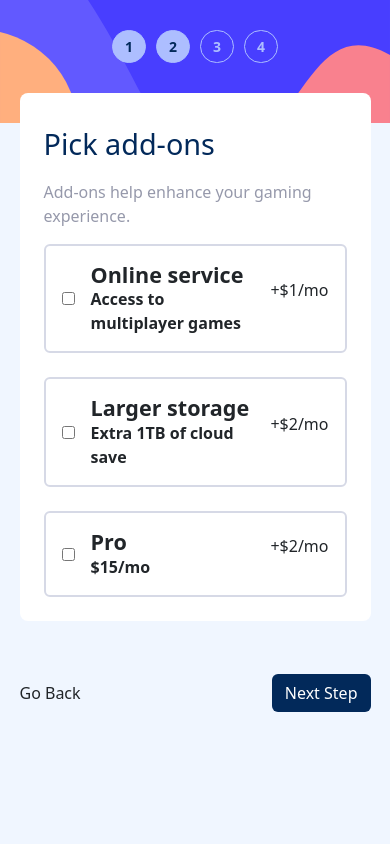
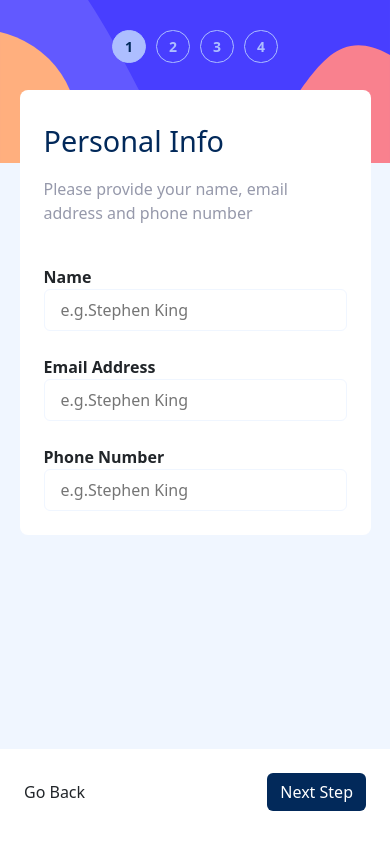
Before and after one commit to ObodoakorDavid/FM-Multi-Step-Form, a React (Create React App) app: page / in a window 390 px wide. Built offline with nearby package versions, Linux system fonts and the light colour scheme.

Commit message:
style: making it responsive

```diff
--- a/src/components/FirstPage.jsx
+++ b/src/components/FirstPage.jsx
@@ -4,18 +4,36 @@ import React from "react";
 
 const FirstPage = () => {
   return (
-    <div className="first-page pt-2">
+    <div className="first-page pt-4 d-flex flex-column gap-4">
       <div>
-        <label htmlFor="name">Name</label>
-        <input type="text" placeholder="e.g.Stephen King" />
+        <label className=" fw-semibold" htmlFor="name">
+          Name
+        </label>
+        <input
+          className=" w-100 p-2 ps-3 rounded"
+          type="text"
+          placeholder="e.g.Stephen King"
+        />
       </div>
       <div>
-        <label htmlFor="name">Email Address</label>
-        <input type="email" placeholder="e.g.Stephen King" />
+        <label className=" fw-semibold" htmlFor="name">
+          Email Address
+        </label>
+        <input
+          className=" w-100 p-2 ps-3 rounded"
+          type="email"
+          placeholder="e.g.Stephen King"
+        />
       </div>
       <div>
-        <label htmlFor="name">Phone Number</label>
-        <input type="text" placeholder="e.g.Stephen King" />
+        <label className=" fw-semibold" htmlFor="name">
+          Phone Number
+        </label>
+        <input
+          className=" w-100 p-2 ps-3 rounded"
+          type="text"
+          placeholder="e.g.Stephen King"
+        />
       </div>
     </div>
   );
--- a/src/components/Form.jsx
+++ b/src/components/Form.jsx
@@ -17,7 +17,7 @@ const Form = () => {
       <h1>{pageDetails[pageIndex].title}</h1>
       <p>{pageDetails[pageIndex].detail}</p>
       <CurrentPage />
-      <div className="back-next d-flex justify-content-between align-items-baseline w-100">
+      <div className="back-next d-flex justify-content-between align-items-baseline w-100 p-4 p-md-0 pt-md-5 ps-md-4 pe-md-4">
         <p
           onClick={() => {
             goBack();
--- a/src/components/FourthPage.jsx
+++ b/src/components/FourthPage.jsx
@@ -2,7 +2,39 @@
 import React from "react";
 
 const FourthPage = () => {
-  return <div>FourthPage</div>;
+  return (
+    <div className="fourth-page">
+      <div className="d-flex flex-column gap-3">
+        <div className="border-bottom d-flex justify-content-between p-2">
+          <div>
+            <p className="m-0 pb-1 fw-semibold">Arcade (Monthly)</p>
+            <small className="text-decoration-underline fw-semibold">
+              Change
+            </small>
+          </div>
+          <p>$9/mo</p>
+        </div>
+        <div className="d-flex justify-content-between p-2">
+          <div>
+            <p className="m-0 pb-1 fw-semibold">Online service</p>
+            <small className="d-none">Change</small>
+          </div>
+          <p>$9/mo</p>
+        </div>
+        <div className="d-flex justify-content-between p-2">
+          <div>
+            <p className="m-0 pb-1 fw-semibold">Arcade (Monthly)</p>
+            <small className="d-none">Larger storage</small>
+          </div>
+          <p>$9/mo</p>
+        </div>
+      </div>
+      <div className="d-flex justify-content-between p-2 pt-4">
+        <p className="fw-semibold">Total (per Month)</p>
+        <p>$12/mo</p>
+      </div>
+    </div>
+  );
 };
 
 export default FourthPage;
--- a/src/components/SecondPage.jsx
+++ b/src/components/SecondPage.jsx
@@ -12,11 +12,9 @@ const SecondPage = () => {
         {data.map((datum) => {
           return (
             <div
-              className={
-                datum.active === true
-                  ? " active d-flex gap-3 align-items-center p-3 text-start"
-                  : "d-flex gap-3 align-items-center p-3 text-start"
-              }
+              className={`d-flex gap-3 align-items-center p-3 p-md-2 text-start ${
+                datum.active === true ? " active" : ""
+              }`}
               onClick={(e) => {
                 handleSelectPlan(e, datum);
               }}
@@ -28,7 +26,9 @@ const SecondPage = () => {
                 <p className="m-0">{datum.paragraph}</p>
                 <small
                   className={
-                    datum.plan == "monthly" ? "m-0 fw-semibold" : "d-none"
+                    datum.plan == "monthly"
+                      ? "m-0 fw-semibold d-none"
+                      : "d-none"
                   }
                 >
                   2 months fee
@@ -38,7 +38,7 @@ const SecondPage = () => {
           );
         })}
       </div>
-      <div className="bottom-section mt-4 rounded d-flex justify-content-between p-3 align-items-center">
+      <div className="bottom-section mt-4 mt-sm-3 rounded d-flex justify-content-between p-3 align-items-center">
         <p className="m-0">Monthly</p>
         <div className="">toggle</div>
         <p className="m-0">Yearly</p>
--- a/src/components/ThirdPage.jsx
+++ b/src/components/ThirdPage.jsx
@@ -4,19 +4,32 @@ import React, { useContext } from "react";
 import FormContext from "../context/FormContext";
 
 const ThirdPage = () => {
-  const { thirdPageData, setThirdPageData } = useContext(FormContext);
+  const { thirdPageData, handleAddOns } = useContext(FormContext);
 
   return (
     <div className="third-page d-flex flex-column gap-4">
       {thirdPageData.map((datum) => {
         return (
-          <div className="d-flex gap-3 align-items-center border-blue rounded p-3">
-            <input onClick={(e) => {}} type="checkbox" />
+          <div
+            className={`d-flex gap-3 align-items-center border-blue rounded p-3 ${
+              datum.active === true ? "active" : ""
+            }`}
+            key={datum.id}
+          >
+            <input
+              onChange={(e) => {
+                handleAddOns(e.target.checked, datum);
+                console.log(e.target.checked);
+                console.log(datum);
+              }}
+              type="checkbox"
+              checked={datum.active}
+            />
             <div className=" flex-grow-1">
               <h4 className="m-0 fw-bold">{datum.heading}</h4>
               <p className="m-0 fw-semibold">{datum.paragraph}</p>
             </div>
-            <p>{datum.price}</p>
+            <p className=" fw-semibold">{datum.price}</p>
           </div>
         );
       })}
--- a/src/context/FormContext.js
+++ b/src/context/FormContext.js
@@ -10,7 +10,7 @@ const FormContext = createContext();
 export default FormContext;
 
 export const FormProvider = ({ children }) => {
-  const [pageIndex, setPageIndex] = useState(2);
+  const [pageIndex, setPageIndex] = useState(0);
   const [data, setData] = useState([
     {
       id: 1,
@@ -121,6 +121,17 @@ export const FormProvider = ({ children }) => {
     setData(updatedData);
   };
 
+  const handleAddOns = (checked, datum) => {
+    const updatedData = thirdPageData.map((each) => {
+      if (datum.id === each.id) {
+        return { ...each, active: checked };
+      } else {
+        return each;
+      }
+    });
+    setThirdPageData(updatedData);
+  };
+
   let FormData = {
     pageIndex,
     setPageIndex,
@@ -131,6 +142,7 @@ export const FormProvider = ({ children }) => {
     setData,
     handleSelectPlan,
     thirdPageData,
+    handleAddOns
   };
   return (
     <FormContext.Provider value={FormData}>{children}</FormContext.Provider>
--- a/src/utils/Layout.jsx
+++ b/src/utils/Layout.jsx
@@ -6,11 +6,13 @@ import "../styles/All.css";
 
 const Layout = ({ children }) => {
   return (
-    <div className="layout">
-      <div className="top-half">
-        <Progress />
+    <div className="layout pt-md-5">
+      <div className="inner-layout rounded d-md-flex gap-md-3 gap-lg-5 p-md-4">
+        <div className="top-half flex-grow-1">
+          <Progress />
+        </div>
+        <main className="w-100">{children}</main>
       </div>
-      <main>{children}</main>
     </div>
   );
 };
```
Also changed, not shown: src/styles/All.css.
